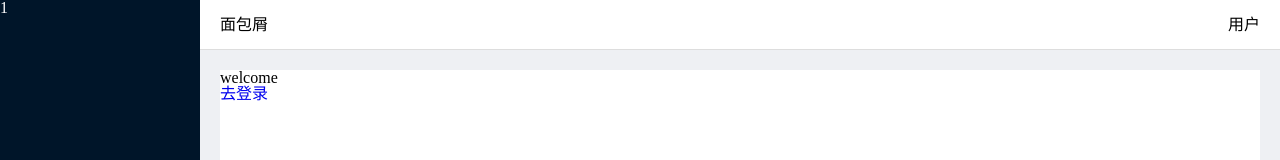
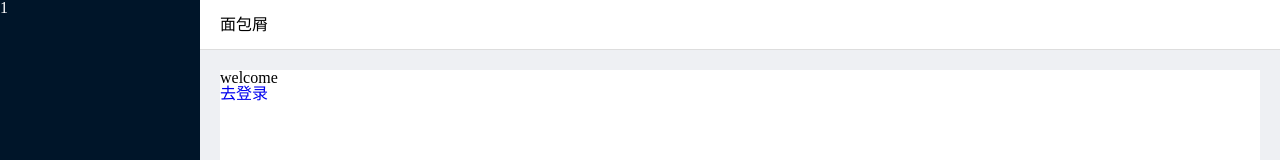
Before and after one commit to n37r09u3/vue3-admin-learn, a Vue app: page /#/welcome in a window 1280 px wide. Shown: the top 160 px of the page. Built offline with nearby package versions, Linux system fonts and the light colour scheme.

Commit message:
调整目录结构

```diff
--- a/src/components/Home.vue
+++ b/src/components/Layout.vue
@@ -4,7 +4,7 @@
     <div class="content-right">
       <div class="nav-top">
         <div class="bread">面包屑</div>
-        <div class="user-info">用户</div>
+        <div class="user-info">{{userauth.userInfo.userName}}</div>
       </div>
       <div class="wrapper">
         <div class="main">
@@ -17,7 +17,9 @@
 </template>
 
 <script setup>
+import {useUserAuthStore} from "../store";
 
+const userauth = useUserAuthStore()
 </script>
 <style scoped lang="scss">
 .basic-layout{
--- a/src/router/index.js
+++ b/src/router/index.js
@@ -1,12 +1,12 @@
 import {createRouter,createWebHashHistory} from "vue-router";
-import Home from "../components/Home.vue"  //需要vue结尾
+import Layout from "../components/Layout.vue"  //需要vue结尾
 import Welcome from "../views/Welcome.vue"
 
 const routes =[
     {
         name: 'home',
         path: '/',
-        component: Home,
+        component: Layout,
         meta:{
             title:'首页'
         },
--- a/src/views/Welcome.vue
+++ b/src/views/Welcome.vue
@@ -1,13 +1,11 @@
 <template>
 <h1>welcome</h1>
-<p>{{userauth.userInfo.userName}}</p>
+
 <router-link to="/login">去登录</router-link>
 
 </template>
 <script setup>
-import {useUserAuthStore} from "../store";
 
-const userauth = useUserAuthStore()
 </script>
 <style scoped>
 
```
Also changed, not shown: 1 other file (tests, documents, lock files or other folders).
